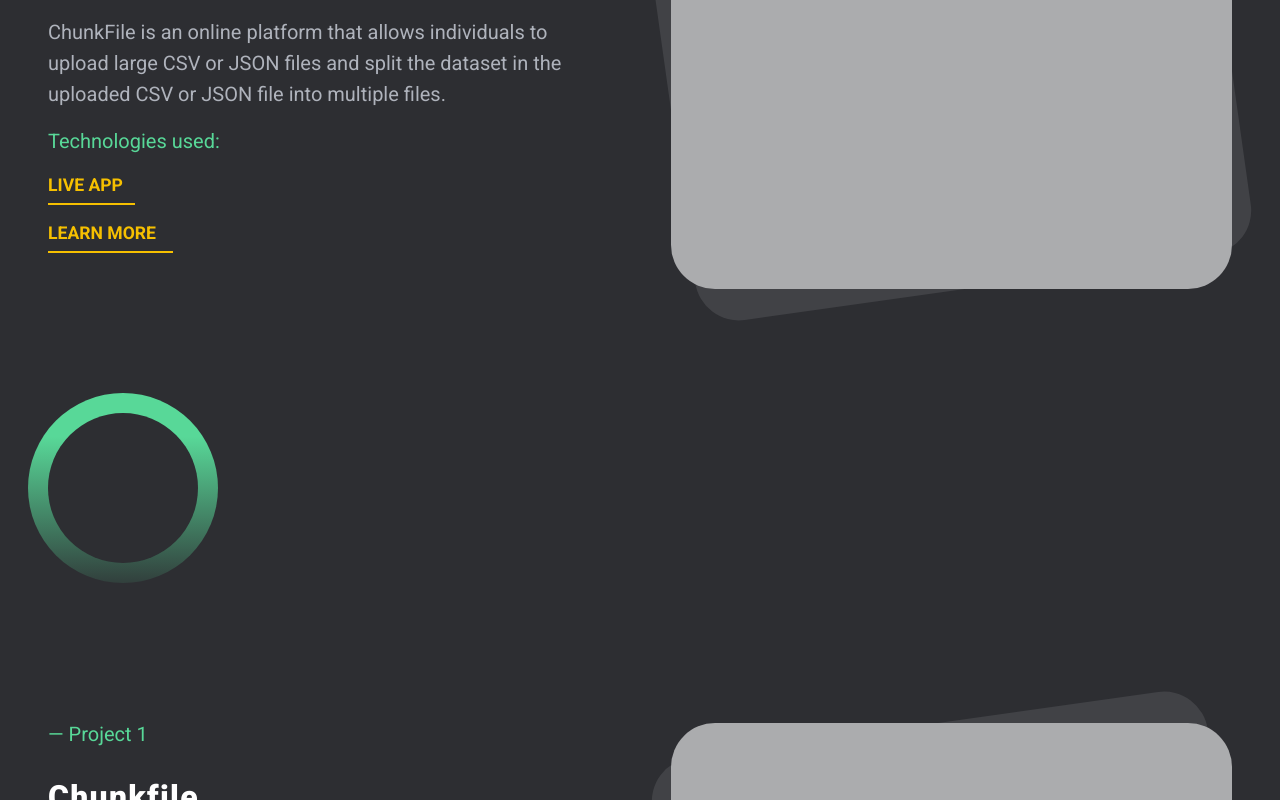
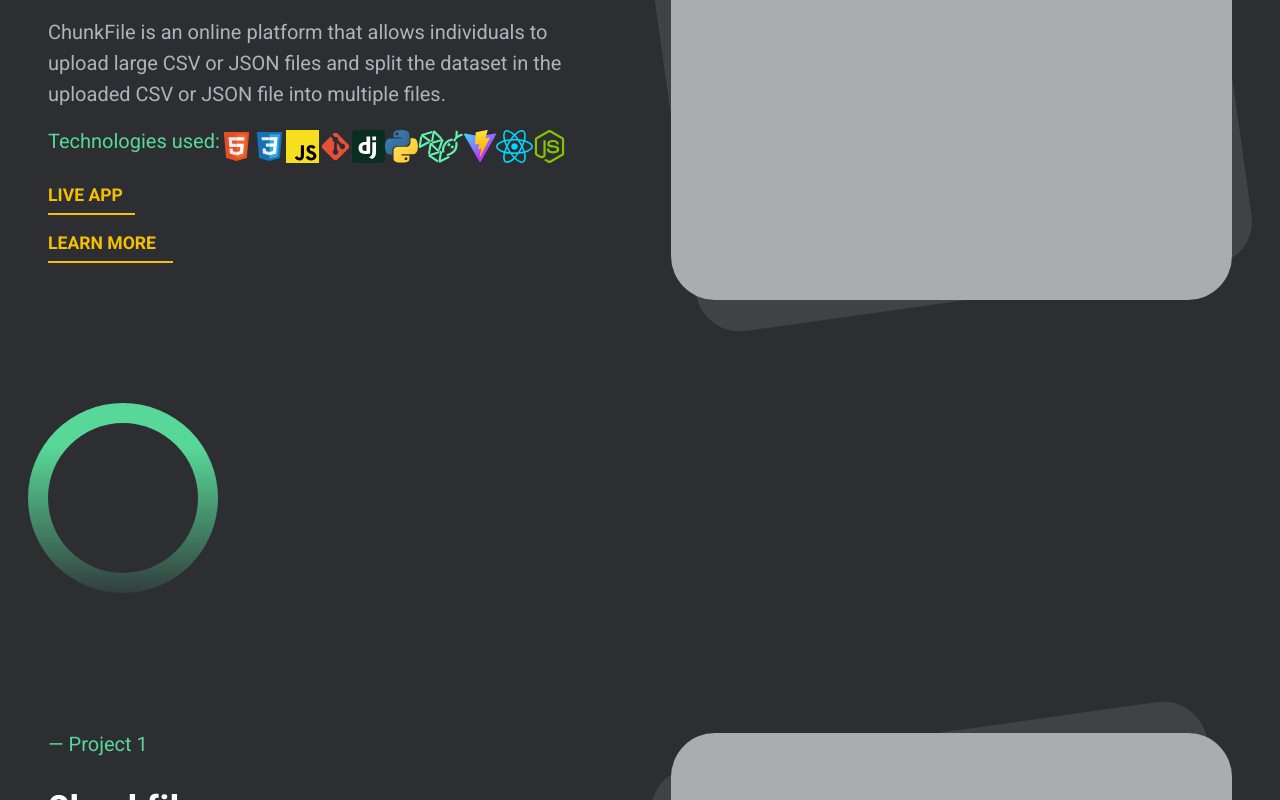
Before and after one commit to tersoo-ahire/Portfolio, a React (Vite) app in the folder project/: page / in a window 1280 px wide. Shown: the part 1920-2720 px from the top of the page. Built offline with nearby package versions, Linux system fonts and the light colour scheme.

Commit message:
added technlogies used with icons

```diff
--- a/project/src/components/Project.jsx
+++ b/project/src/components/Project.jsx
@@ -1,6 +1,15 @@
 import React from "react";
 import LALMButtons from "../components/LiveApp-LearnMore";
-
+import html from "../assets/html.svg";
+import css from "../assets/css.svg";
+import javascript from "../assets/javascript.svg";
+import git from "../assets/git.svg";
+import django from "../assets/django.svg";
+import python from "../assets/python.svg";
+import pythonanywhere from "../assets/pythonanywhere.svg";
+import vite from "../assets/vite.svg";
+import react from "../assets/react.svg";
+import node from "../assets/nodejs.svg";
 
 export default function Project(){
     return (
@@ -15,6 +24,16 @@
                 </p>
                 <p className="project-p3">
                     Technologies used:
+                    <img src={html} alt="" />
+                    <img src={css} alt="" />
+                    <img src={javascript} alt="" />
+                    <img src={git} alt="" />
+                    <img src={django} alt="" />
+                    <img src={python} alt="" />
+                    <img src={pythonanywhere} alt="" />
+                    <img src={vite} alt="" />
+                    <img src={react} alt="" />
+                    <img src={node} alt="" />
                 </p>
                 <LALMButtons/>
             </div>
```
